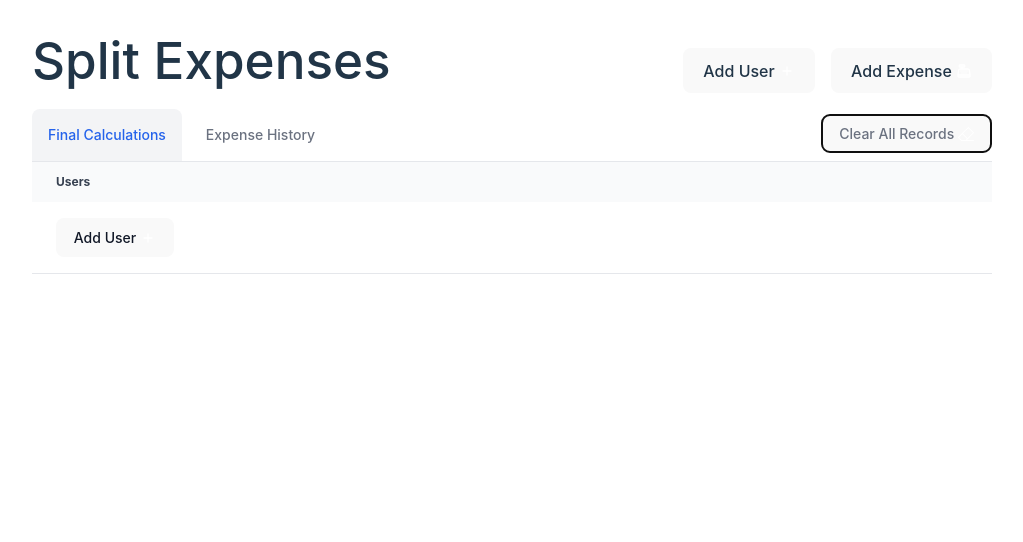
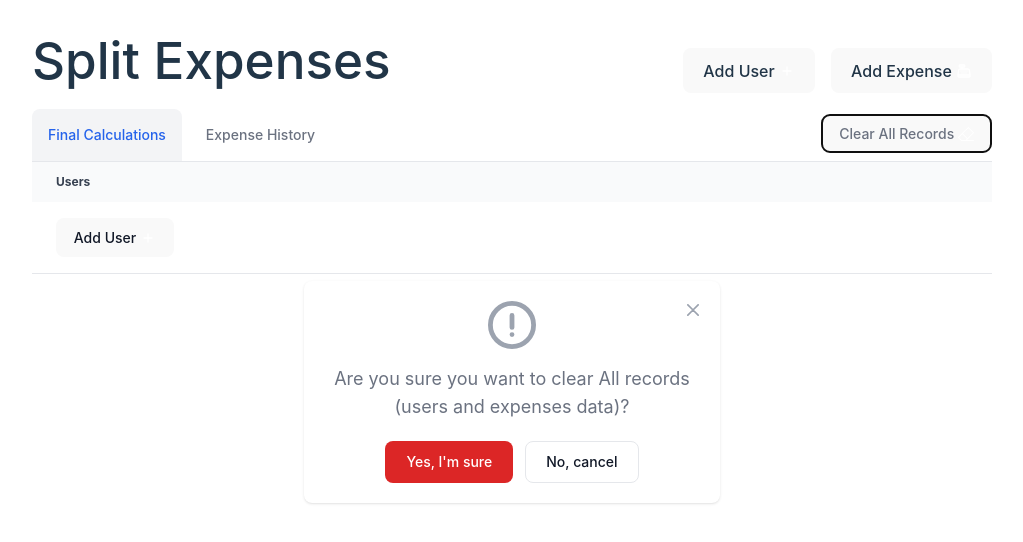
Before and after one commit to mananjain31/split-expenses, a React (Vite) app: page / in a window 1280 px wide. Both pictures are taken after a click on the button "Clear All Records". Shown: the top 542 px of the page, without its empty margins (128-1151 px from the left). Built offline with nearby package versions, Linux system fonts and the light colour scheme.

Commit message:
:art: Table Improved

```diff
--- a/src/components/ExpenseHistory.jsx
+++ b/src/components/ExpenseHistory.jsx
@@ -33,11 +33,15 @@ export default function ExpenseHistory({ expenses, users }) {
               Date - Time
             </th>
             <th scope="col" className="px-6 py-3">
-              <img
-                className="w-6 min-w-5"
-                src={!allOpen ? arrowDown : arrowUp}
-                alt="expand-collapse all"
-              />
+              {expenses.length ? (
+                <img
+                  className="w-6 min-w-5"
+                  src={!allOpen ? arrowDown : arrowUp}
+                  alt="expand-collapse all"
+                />
+              ) : (
+                <></>
+              )}
             </th>
           </tr>
         </thead>
--- /dev/null
+++ b/src/components/PopUpModal.jsx
@@ -0,0 +1,78 @@
+import React from "react";
+
+export default function PopUpModal({ open, onClose, onAccept }) {
+  return (
+    <div
+      id="popup-modal"
+      tabIndex="-1"
+      className={`${
+        open ? "flex" : "hidden"
+      } overflow-y-auto overflow-x-hidden fixed top-0 right-0 left-0 z-50 justify-center items-center w-full md:inset-0 h-[calc(100%-1rem)] max-h-full`}
+    >
+      <div className="relative p-4 w-full max-w-md max-h-full">
+        <div className="relative bg-white rounded-lg shadow dark:bg-gray-700">
+          <button
+            type="button"
+            className="absolute top-3 end-2.5 text-gray-400 bg-transparent hover:bg-gray-200 hover:text-gray-900 rounded-lg text-sm w-8 h-8 ms-auto inline-flex items-center justify-center dark:hover:bg-gray-600 dark:hover:text-white"
+            data-modal-hide="popup-modal"
+            onClick={onClose}
+          >
+            <svg
+              className="w-3 h-3 absolute top-2.5 end-2.5"
+              aria-hidden="true"
+              xmlns="http://www.w3.org/2000/svg"
+              fill="none"
+              viewBox="0 0 14 14"
+            >
+              <path
+                stroke="currentColor"
+                strokeLinecap="round"
+                strokeLinejoin="round"
+                strokeWidth="2"
+                d="m1 1 6 6m0 0 6 6M7 7l6-6M7 7l-6 6"
+              />
+            </svg>
+            <span className="sr-only">Close modal</span>
+          </button>
+          <div className="p-4 md:p-5 text-center">
+            <svg
+              className="mx-auto mb-4 text-gray-400 w-12 h-12 dark:text-gray-200"
+              aria-hidden="true"
+              xmlns="http://www.w3.org/2000/svg"
+              fill="none"
+              viewBox="0 0 20 20"
+            >
+              <path
+                stroke="currentColor"
+                strokeLinecap="round"
+                strokeLinejoin="round"
+                strokeWidth="2"
+                d="M10 11V6m0 8h.01M19 10a9 9 0 1 1-18 0 9 9 0 0 1 18 0Z"
+              />
+            </svg>
+            <h3 className="mb-5 text-lg font-normal text-gray-500 dark:text-gray-400">
+              Are you sure you want to clear All records (users and expenses
+              data)?
+            </h3>
+            <button
+              data-modal-hide="popup-modal"
+              type="button"
+              className="text-white bg-red-600 hover:bg-red-800 focus:ring-4 focus:outline-none focus:ring-red-300 dark:focus:ring-red-800 font-medium rounded-lg text-sm inline-flex items-center px-5 py-2.5 text-center"
+              onClick={onAccept}
+            >
+              Yes, I'm sure
+            </button>
+            <button
+              data-modal-hide="popup-modal"
+              type="button"
+              className="py-2.5 px-5 ms-3 text-sm font-medium text-gray-900 focus:outline-none bg-white rounded-lg border border-gray-200 hover:bg-gray-100 hover:text-blue-700 focus:z-10 focus:ring-4 focus:ring-gray-100 dark:focus:ring-gray-700 dark:bg-gray-800 dark:text-gray-400 dark:border-gray-600 dark:hover:text-white dark:hover:bg-gray-700"
+              onClick={onClose}
+            >
+              No, cancel
+            </button>
+          </div>
+        </div>
+      </div>
+    </div>
+  );
+}
--- a/src/components/TabbedPanel.jsx
+++ b/src/components/TabbedPanel.jsx
@@ -9,7 +9,7 @@ export default function TabbedPanel({
   return (
     <ul className="flex flex-wrap text-sm font-medium text-center text-gray-500 border-b border-gray-200 dark:border-gray-700 dark:text-gray-400">
       {tabs.map((tab) => (
-        <li key={tab} className="me-2 cursor-pointer">
+        <li key={tab} tabIndex={2} className="me-2 cursor-pointer">
           <div
             onClick={() => setActiveTab(tab)}
             aria-current="page"
--- a/src/components/UserTable.jsx
+++ b/src/components/UserTable.jsx
@@ -16,15 +16,22 @@ export default function UsersTable({ users, ...props }) {
 
   return (
     <>
-      <div className="relative overflow-x-auto">
-        <table className="w-full text-sm text-left rtl:text-right text-gray-500 dark:text-gray-400">
+      <div className="relative overflow-auto max-h-[70vh]">
+        <table className="table-auto w-full text-sm text-left rtl:text-right text-gray-500 dark:text-gray-400">
           <thead className="text-xs text-gray-700  bg-gray-50 dark:bg-gray-700 dark:text-gray-400">
             <tr>
-              <th scope="col" className="px-6 py-3">
+              <th
+                scope="col"
+                className="sticky top-0 left-0 z-50 bg-gray-50 dark:bg-gray-700 px-6 py-3"
+              >
                 Users
               </th>
               {users.map((user) => (
-                <th key={user.id + "th"} scope="col" className="px-6 py-3">
+                <th
+                  key={user.id + "th"}
+                  scope="col"
+                  className="sticky top-0  bg-gray-50 dark:bg-gray-700  z-20 px-6 py-3"
+                >
                   {user.name}
                 </th>
               ))}
@@ -48,7 +55,7 @@ export default function UsersTable({ users, ...props }) {
                 >
                   <th
                     scope="row"
-                    className="px-6 py-4 font-medium text-gray-900 whitespace-nowrap dark:text-white"
+                    className="sticky left-0  bg-inherit px-6 py-4 font-medium text-gray-900 whitespace-nowrap dark:text-white"
                   >
                     {user.name} owes
                   </th>
@@ -82,7 +89,10 @@ export default function UsersTable({ users, ...props }) {
                 <th scope="row" className="mt-4 px-6 py-3 text-base"></th>
               </tr>
               <tr className="font-semibold text-gray-900 dark:text-white border dark:border-gray-700">
-                <th scope="row" className="mt-4 px-6 py-3 text-base">
+                <th
+                  scope="row"
+                  className="sticky left-0 bg-gray-50 dark:bg-gray-800 mt-4 px-6 py-3 text-base"
+                >
                   Total Recieving
                 </th>
                 {totalRecieving.map((val, i) => (
@@ -92,7 +102,10 @@ export default function UsersTable({ users, ...props }) {
                 ))}
               </tr>
               <tr className="font-semibold text-gray-900 dark:text-white border dark:border-gray-700">
-                <th scope="row" className="px-6 py-3 text-base">
+                <th
+                  scope="row"
+                  className="sticky left-0 bg-gray-50 dark:bg-gray-800 px-6 py-3 text-base"
+                >
                   Total Paid
                 </th>
                 {totalPaid.map((val, i) => (
--- a/src/hooks/useToggle.js
+++ b/src/hooks/useToggle.js
@@ -3,6 +3,6 @@ import { useState } from "react";
 export default function useToggle(defValue = false) {
   const [state, setState] = useState(defValue);
   const toggleState = (val) =>
-    val === undefined ? setState((s) => !s) : setState(val);
+    typeof val !== "boolean" ? setState((s) => !s) : setState(val);
   return [state, toggleState];
 }
--- a/src/pages/Home.jsx
+++ b/src/pages/Home.jsx
@@ -1,14 +1,20 @@
-import { useEffect, useState } from "react";
-import UserTable from "../components/UserTable";
-import { Link, useNavigate } from "react-router";
+import { useState } from "react";
+import { useNavigate } from "react-router";
+import useToggle from "../hooks/useToggle";
 import TabbedPanel from "../components/TabbedPanel";
 import UsersTable from "../components/UserTable";
 import ExpenseHistory from "../components/ExpenseHistory";
 import clearIcon from "../assets/erase-text-svgrepo-com.svg";
 import { clearLocalStorage } from "../utils/localstorage";
+import PopUpModal from "../components/PopUpModal";
 
 const ClearAllLocalStorageDataButton = ({ onClick }) => (
-  <button className="flex items-center gap-1" onClick={onClick}>
+  <button
+    data-modal-target="popup-modal"
+    tabIndex={10}
+    className="flex items-center gap-1"
+    onClick={onClick}
+  >
     Clear All Records <img className="w-4" src={clearIcon} alt="+" />
   </button>
 );
@@ -16,11 +22,13 @@ const ClearAllLocalStorageDataButton = ({ onClick }) => (
 function Home({ users, setUsers, expenses, setExpenses }) {
   const navigate = useNavigate();
   const [activeTab, setActiveTab] = useState("Final Calculations");
+  const [popupOpen, togglePopup] = useToggle(false);
   const tabs = ["Final Calculations", "Expense History"];
   const clearAllRecords = () => {
     clearLocalStorage();
     setUsers([]);
     setExpenses([]);
+    togglePopup();
   };
 
   return (
@@ -28,15 +36,18 @@ function Home({ users, setUsers, expenses, setExpenses }) {
       <div>
         <TabbedPanel
           {...{ activeTab, setActiveTab, tabs }}
-          actions={[
-            <ClearAllLocalStorageDataButton onClick={clearAllRecords} />,
-          ]}
+          actions={[<ClearAllLocalStorageDataButton onClick={togglePopup} />]}
         />
         {activeTab === "Final Calculations" && <UsersTable users={users} />}
         {activeTab === "Expense History" && (
           <ExpenseHistory expenses={expenses} users={users} />
         )}
       </div>
+      <PopUpModal
+        open={popupOpen}
+        onClose={togglePopup}
+        onAccept={clearAllRecords}
+      />
     </div>
   );
 }
```
Lines whose indentation alone changed are shown as unchanged.
